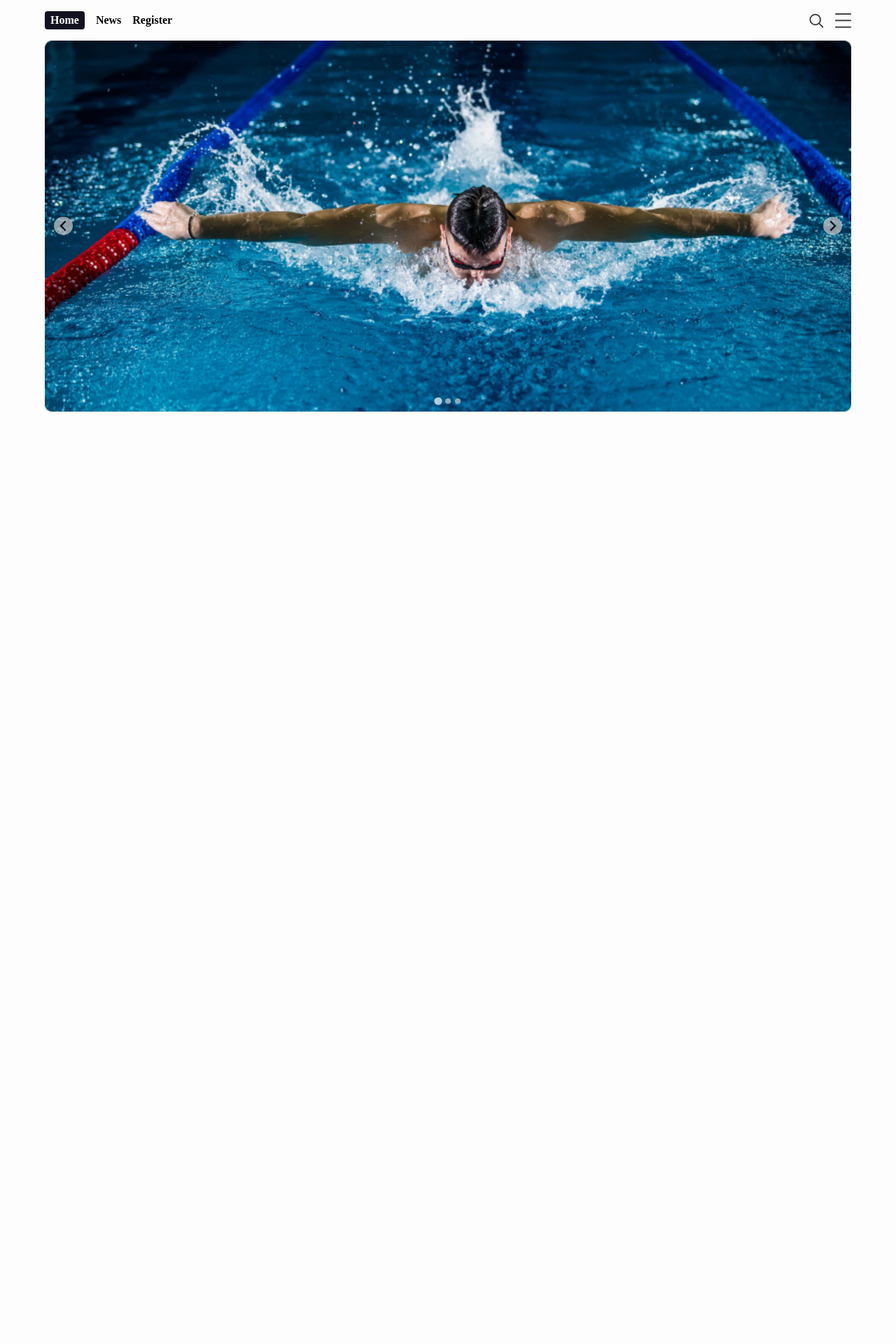
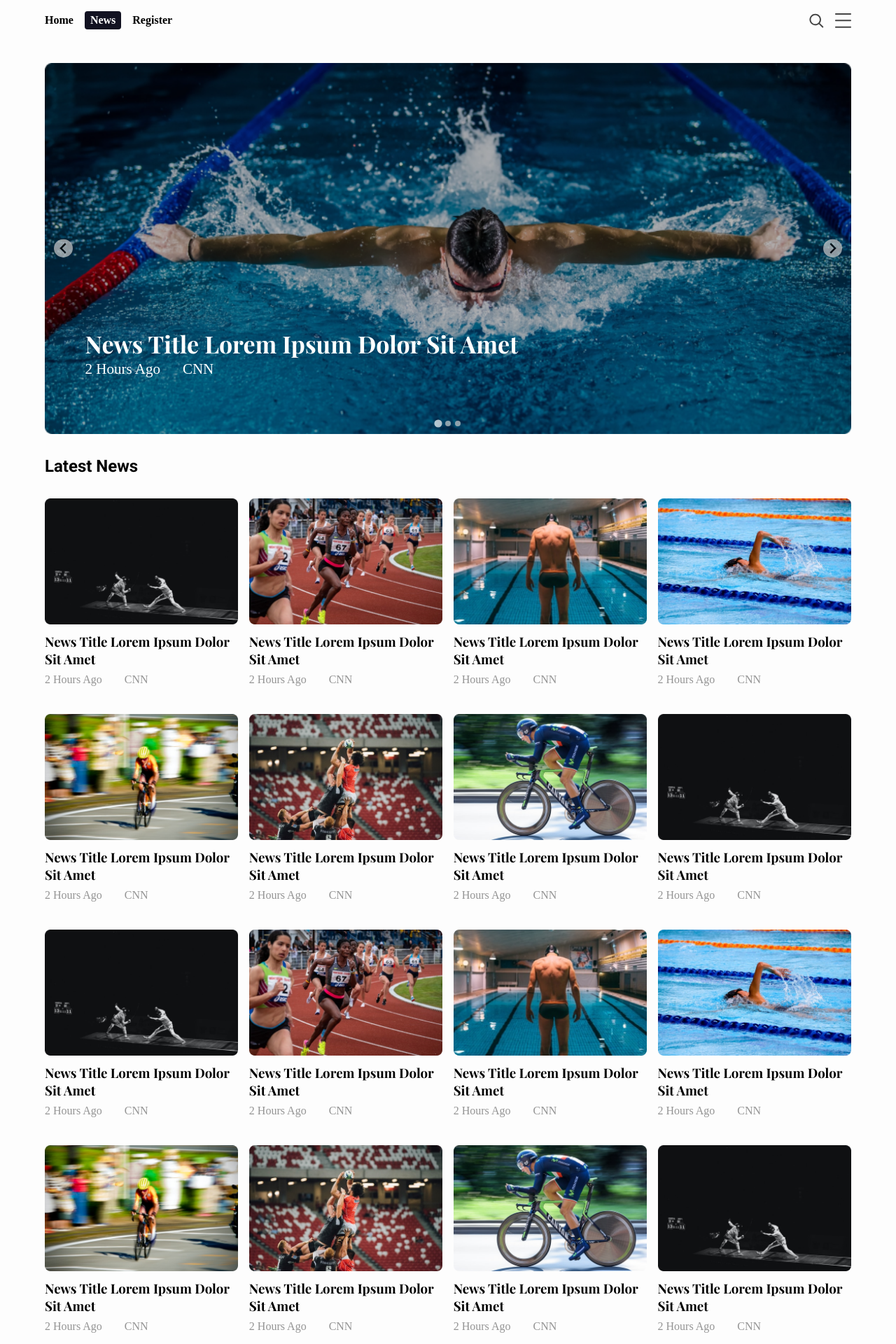
Before and after one commit to OltLatifi/design-web-portal, a PHP site: page /pages/main/listview.html in a window 1280 px wide. Shown: the whole page at 70% size. Before the commit the page ends 588 px from the top, so only its background shows below. Run offline with PHP 8.4, Linux system fonts and the light colour scheme; some web fonts are replaced.

Commit message:
finished with the list view

```diff
--- a/pages/main/listview.html
+++ b/pages/main/listview.html
@@ -17,8 +17,8 @@
     <!-- navigation -->
     <nav>
       <ul class="nav-list">
-        <li class="active padding-s rounded-s"><a href="/">Home</a></li>
-        <li><a href="/pages/main/listview.html">News</a></li>
+        <li><a href="/">Home</a></li>
+        <li class="active padding-s rounded-s"><a href="/pages/main/listview.html">News</a></li>
         <li><a href="/pages/authentication/register.html">Register</a></li>
       </ul>
 
@@ -28,16 +28,178 @@
       </div>
     </nav>
 
-
-    <div class="splide" role="group" aria-label="Splide Basic HTML Example">
+    <!-- slider -->
+    <div class="splide margin-ys" role="group" aria-label="Hottest news">
       <div class="splide__track">
         <ul class="splide__list">
-          <li class="splide__slide"><img style="width: 100%;" src="/assets/articles/article1.png" alt=""></li>
-          <li class="splide__slide"><img style="width: 100%;" src="/assets/articles/article1.png" alt=""></li>
-          <li class="splide__slide"><img style="width: 100%;" src="/assets/articles/article1.png" alt=""></li>
+          <li class="splide__slide">
+            <div class="slider-article">
+              <img src="/assets/articles/article1.png" alt="Article image">
+              <h3>News Title Lorem Ipsum Dolor Sit Amet</h3>
+              <div class="metadata">
+                <span>2 Hours Ago</span>
+                <span>CNN</span>
+              </div>
+            </div>
+          </li>
+          <li class="splide__slide">
+            <div class="slider-article">
+              <img src="/assets/articles/article1.png" alt="Article image">
+              <h3>News Title Lorem Ipsum Dolor Sit Amet</h3>
+              <div class="metadata">
+                <span>2 Hours Ago</span>
+                <span>CNN</span>
+              </div>
+            </div>
+          </li>
+          <li class="splide__slide">
+            <div class="slider-article">
+              <img src="/assets/articles/article1.png" alt="Article image">
+              <h3>News Title Lorem Ipsum Dolor Sit Amet</h3>
+              <div class="metadata">
+                <span>2 Hours Ago</span>
+                <span>CNN</span>
+              </div>
+            </div>
+          </li>
         </ul>
       </div>
     </div>
+
+    <!-- list section -->
+    <section class="margin-ys">
+      <h1>Latest News</h1>
+      <div class="list-section">
+        <div class="single-article">
+          <img src="/assets/articles/article2.png" alt="Article Image 1">
+          <h3>News Title Lorem Ipsum Dolor Sit Amet</h3>
+          <div class="metadata">
+            <span>2 Hours Ago</span>
+            <span>CNN</span>
+          </div>
+        </div>
+        <div class="single-article">
+          <img src="/assets/articles/article3.png" alt="Article Image 2">
+          <h3>News Title Lorem Ipsum Dolor Sit Amet</h3>
+          <div class="metadata">
+            <span>2 Hours Ago</span>
+            <span>CNN</span>
+          </div>
+        </div>
+        <div class="single-article">
+          <img src="/assets/articles/article4.png" alt="Article Image 3">
+          <h3>News Title Lorem Ipsum Dolor Sit Amet</h3>
+          <div class="metadata">
+            <span>2 Hours Ago</span>
+            <span>CNN</span>
+          </div>
+        </div>
+        <div class="single-article">
+          <img src="/assets/articles/article5.png" alt="Article Image 4">
+          <h3>News Title Lorem Ipsum Dolor Sit Amet</h3>
+          <div class="metadata">
+            <span>2 Hours Ago</span>
+            <span>CNN</span>
+          </div>
+        </div>
+        <div class="single-article">
+          <img src="/assets/articles/article6.png" alt="Article Image 5">
+          <h3>News Title Lorem Ipsum Dolor Sit Amet</h3>
+          <div class="metadata">
+            <span>2 Hours Ago</span>
+            <span>CNN</span>
+          </div>
+        </div>
+        <div class="single-article">
+          <img src="/assets/articles/article7.png" alt="Article Image 6">
+          <h3>News Title Lorem Ipsum Dolor Sit Amet</h3>
+          <div class="metadata">
+            <span>2 Hours Ago</span>
+            <span>CNN</span>
+          </div>
+        </div>
+        <div class="single-article">
+          <img src="/assets/articles/article9.png" alt="Article Image 7">
+          <h3>News Title Lorem Ipsum Dolor Sit Amet</h3>
+          <div class="metadata">
+            <span>2 Hours Ago</span>
+            <span>CNN</span>
+          </div>
+        </div>
+        <div class="single-article">
+          <img src="/assets/articles/article2.png" alt="Article Image 8">
+          <h3>News Title Lorem Ipsum Dolor Sit Amet</h3>
+          <div class="metadata">
+            <span>2 Hours Ago</span>
+            <span>CNN</span>
+          </div>
+        </div>
+        <div class="single-article">
+          <img src="/assets/articles/article2.png" alt="Article Image 1">
+          <h3>News Title Lorem Ipsum Dolor Sit Amet</h3>
+          <div class="metadata">
+            <span>2 Hours Ago</span>
+            <span>CNN</span>
+          </div>
+        </div>
+        <div class="single-article">
+          <img src="/assets/articles/article3.png" alt="Article Image 2">
+          <h3>News Title Lorem Ipsum Dolor Sit Amet</h3>
+          <div class="metadata">
+            <span>2 Hours Ago</span>
+            <span>CNN</span>
+          </div>
+        </div>
+        <div class="single-article">
+          <img src="/assets/articles/article4.png" alt="Article Image 3">
+          <h3>News Title Lorem Ipsum Dolor Sit Amet</h3>
+          <div class="metadata">
+            <span>2 Hours Ago</span>
+            <span>CNN</span>
+          </div>
+        </div>
+        <div class="single-article">
+          <img src="/assets/articles/article5.png" alt="Article Image 4">
+          <h3>News Title Lorem Ipsum Dolor Sit Amet</h3>
+          <div class="metadata">
+            <span>2 Hours Ago</span>
+            <span>CNN</span>
+          </div>
+        </div>
+        <div class="single-article">
+          <img src="/assets/articles/article6.png" alt="Article Image 5">
+          <h3>News Title Lorem Ipsum Dolor Sit Amet</h3>
+          <div class="metadata">
+            <span>2 Hours Ago</span>
+            <span>CNN</span>
+          </div>
+        </div>
+        <div class="single-article">
+          <img src="/assets/articles/article7.png" alt="Article Image 6">
+          <h3>News Title Lorem Ipsum Dolor Sit Amet</h3>
+          <div class="metadata">
+            <span>2 Hours Ago</span>
+            <span>CNN</span>
+          </div>
+        </div>
+        <div class="single-article">
+          <img src="/assets/articles/article9.png" alt="Article Image 7">
+          <h3>News Title Lorem Ipsum Dolor Sit Amet</h3>
+          <div class="metadata">
+            <span>2 Hours Ago</span>
+            <span>CNN</span>
+          </div>
+        </div>
+        <div class="single-article">
+          <img src="/assets/articles/article2.png" alt="Article Image 8">
+          <h3>News Title Lorem Ipsum Dolor Sit Amet</h3>
+          <div class="metadata">
+            <span>2 Hours Ago</span>
+            <span>CNN</span>
+          </div>
+        </div>
+      </div>
+    </section>
 
   <script src="https://cdn.jsdelivr.net/npm/@splidejs/splide@4.1.4/dist/js/splide.min.js"></script>
   <script>
@@ -47,6 +209,7 @@
       interval: 2000,
       pauseOnHover: true,
       lazyLoad: true,
+      gap: 20,
     }
     new Splide( '.splide', options).mount();
   </script>
--- a/specific.css
+++ b/specific.css
@@ -66,6 +66,54 @@
   margin-top: 0.5rem;
 }
 
-.single-article .metadata {
+.single-article .metadata, .slider-article .metadata {
   color: var(--color-other);
 }
+
+.slider-article , .slider-article > *{
+  width: 100%;
+}
+
+.slider-article {
+  position: relative;
+  height: 100%;
+}
+
+.slider-article img {
+  filter: brightness(0.7);
+}
+
+.slider-article h3, .slider-article .metadata {
+  position: absolute;
+  left: 5%;
+}
+
+.slider-article h3 {
+  bottom: 25%;
+  color: white;
+  font-weight: 700;
+  font-size: 18px;
+}
+
+.slider-article .metadata {
+  bottom: 15%;
+  color: white;
+  font-weight: 500;
+  font-size: 16px;
+}
+
+@media (min-width: 768px) {
+  .slider-article h3 {
+    bottom: 20%;
+    color: white;
+    font-weight: 700;
+    font-size: 34px;
+  }
+
+  .slider-article .metadata {
+    bottom: 15%;
+    color: white;
+    font-weight: 500;
+    font-size: 21px;
+  }
+}
```
